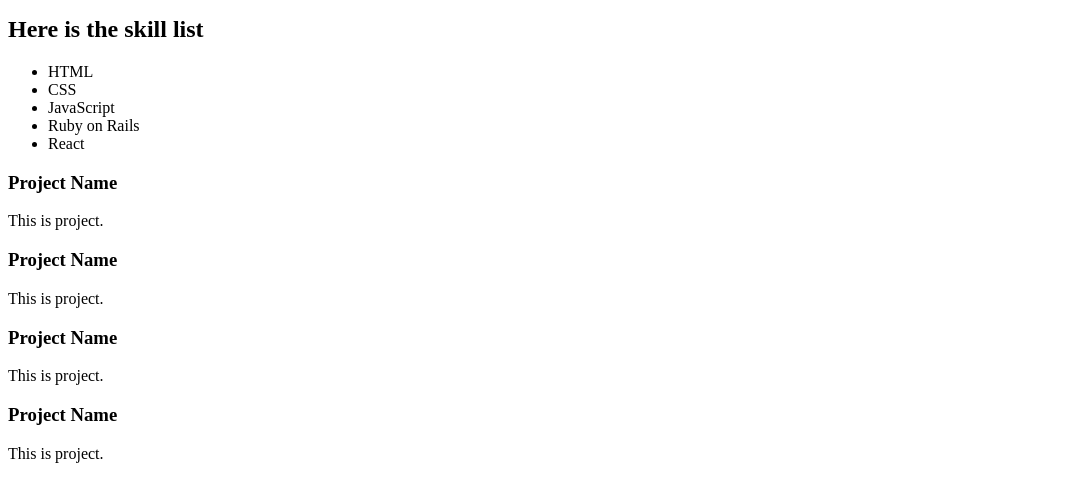
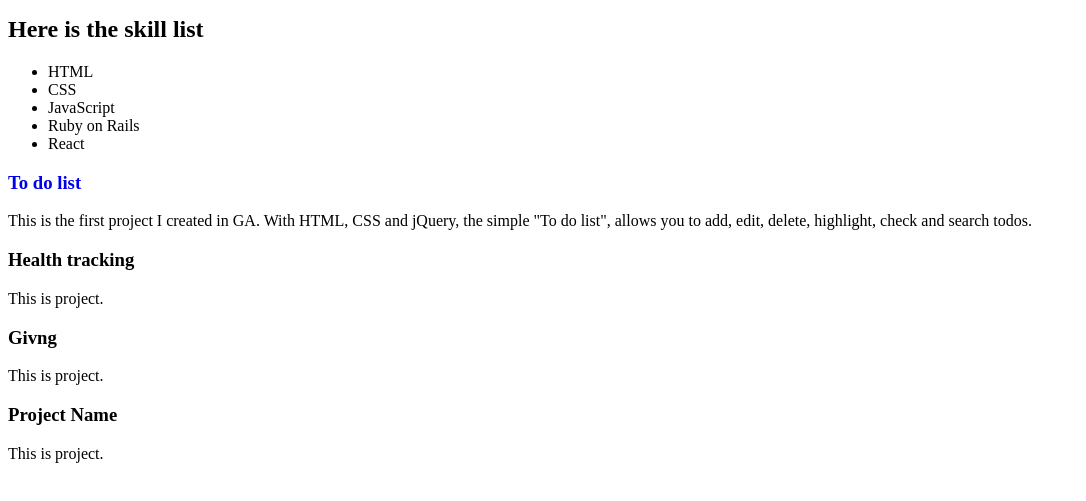
Before and after one commit to chenhe-henry/portfolio, a plain HTML site: page index.html in a window 1280 px wide. Shown: the part 199-700 px from the top of the page, without its empty margins (0-1086 px from the left). Drawn offline with Linux system fonts and the light colour scheme.

Commit message:
add basic content

```diff
--- a/index.html
+++ b/index.html
@@ -12,6 +12,7 @@
       <h1>Hi, My name is Chen He.</h1>
       <h3>A full-stack developer.</h3>
     </section>
+    <!-- Skills set -->
     <section class="skills">
       <h2>Here is the skill list</h2>
       <ul>
@@ -22,17 +23,28 @@
         <li>React</li>
       </ul>
     </section>
+    <!-- All the projects -->
     <section class="projects">
       <div class="project__ga--0">
-        <h3>Project Name</h3>
-        <p>This is project.</p>
+        <h3>
+          <a
+            href="https://chenhe-henry.github.io/gaseifx01-project0/"
+            target="_blank"
+            >To do list</a
+          >
+        </h3>
+        <p>
+          This is the first project I created in GA. With HTML, CSS and jQuery,
+          the simple "To do list", allows you to add, edit, delete, highlight,
+          check and search todos.
+        </p>
       </div>
       <div class="project__ga--1">
-        <h3>Project Name</h3>
+        <h3>Health tracking</h3>
         <p>This is project.</p>
       </div>
       <div class="project__ga--2">
-        <h3>Project Name</h3>
+        <h3>Givng</h3>
         <p>This is project.</p>
       </div>
       <div class="project__ga--0">
@@ -40,6 +52,7 @@
         <p>This is project.</p>
       </div>
     </section>
+    <!-- Contact -->
     <section class="footer"></section>
   </body>
 </html>
--- a/style.css
+++ b/style.css
@@ -1,4 +1,15 @@
 .header {
   text-align: center;
   font-size: 2rem;
+  transition: all 0.2s;
 }
+.header h1:hover {
+  transform: skewX(13deg);
+}
+a {
+  text-decoration: none;
+}
+
+a:visited {
+  color: black;
+}
```
